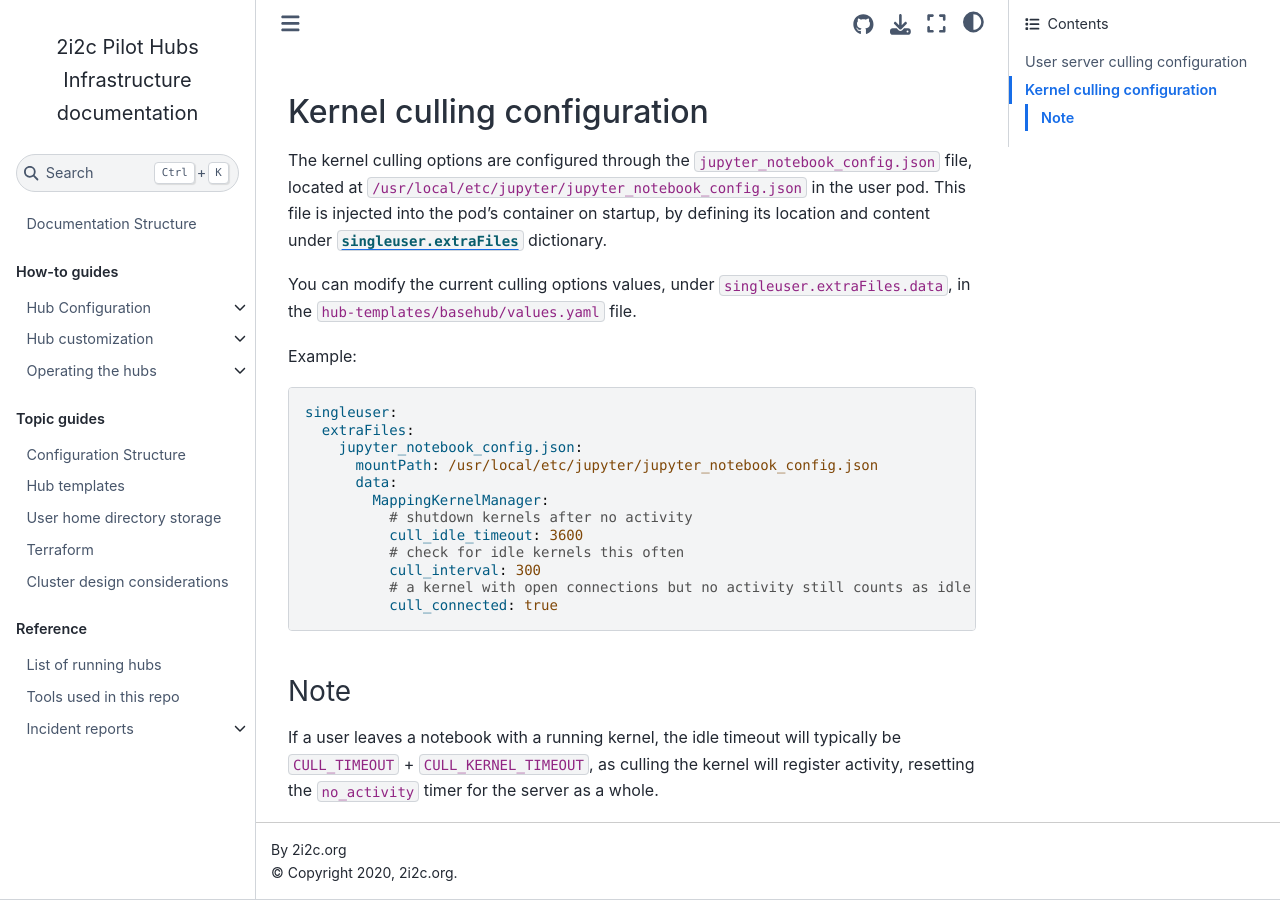
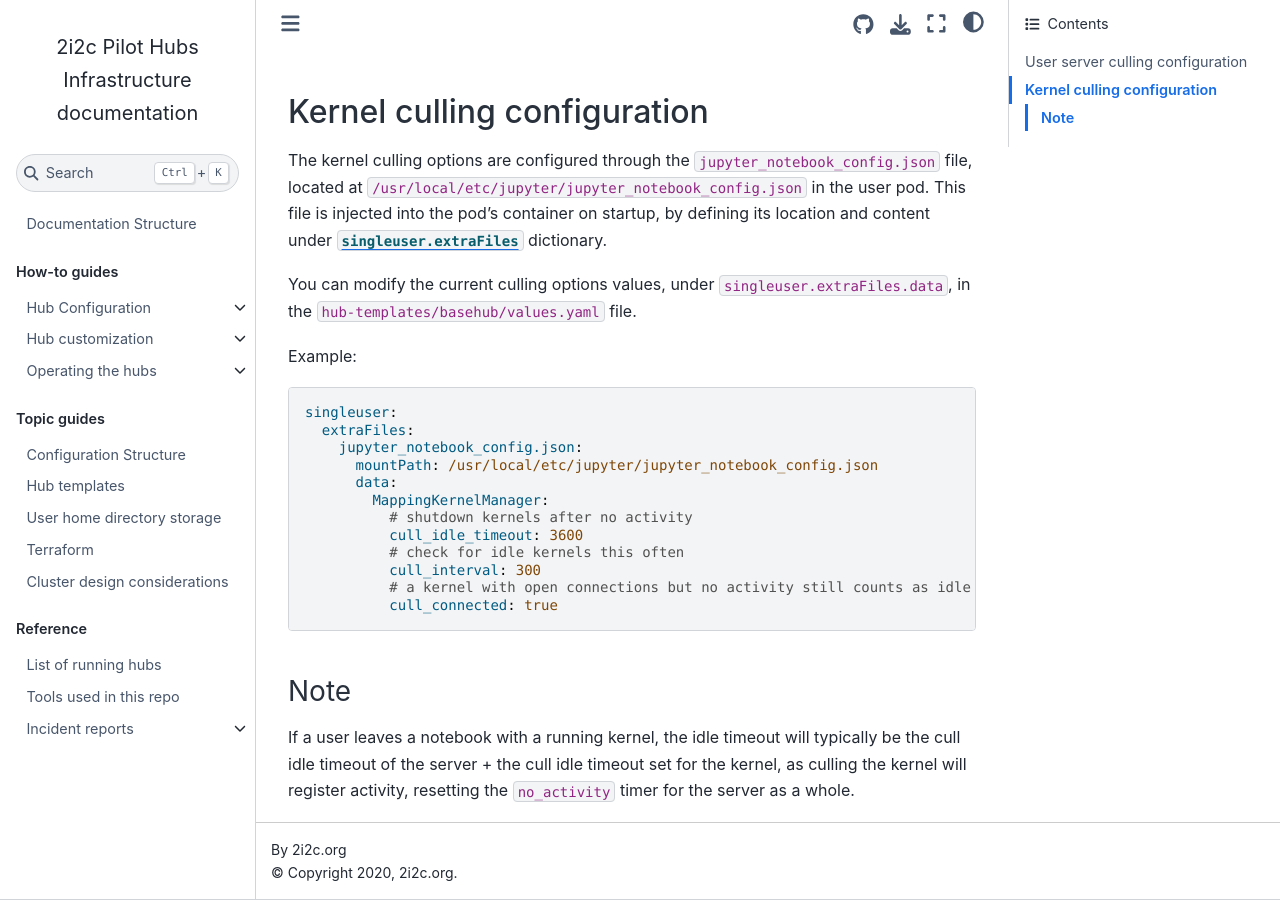
Before and after one commit to 2i2c-org/infrastructure, a Sphinx documentation site: the page built from docs/howto/configure/culling.md, in a window 1280 px wide and 900 px high, scrolled down 718 px. Built offline with Sphinx 7.4.7 and the Sphinx Book theme 1.1.4, drawn with Linux system fonts in a browser that asks for light colours; pages that are not in the unit, such as notebooks, are missing from menus; the version number could not be read and is left out.

Commit message:
Be more clear about what cull timeouts the docs are about

````diff
--- a/docs/howto/configure/culling.md
+++ b/docs/howto/configure/culling.md
@@ -47,4 +47,4 @@ singleuser:
 ```
 
 ### Note
-If a user leaves a notebook with a running kernel, the idle timeout will typically be `CULL_TIMEOUT` + `CULL_KERNEL_TIMEOUT`, as culling the kernel will register activity, resetting the `no_activity` timer for the server as a whole.
+If a user leaves a notebook with a running kernel, the idle timeout will typically be the cull idle timeout of the server + the cull idle timeout set for the kernel, as culling the kernel will register activity, resetting the `no_activity` timer for the server as a whole.
````
Also changed, not shown: 1 other file.
